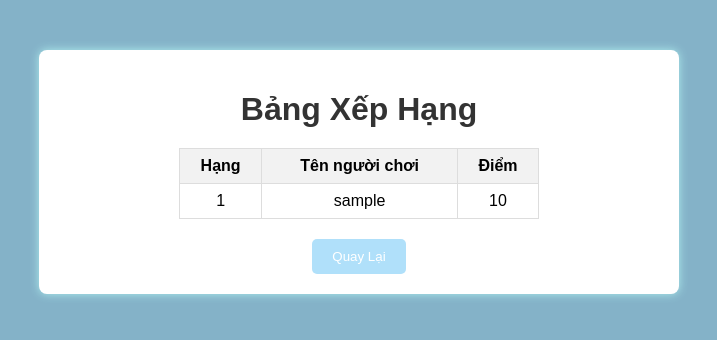
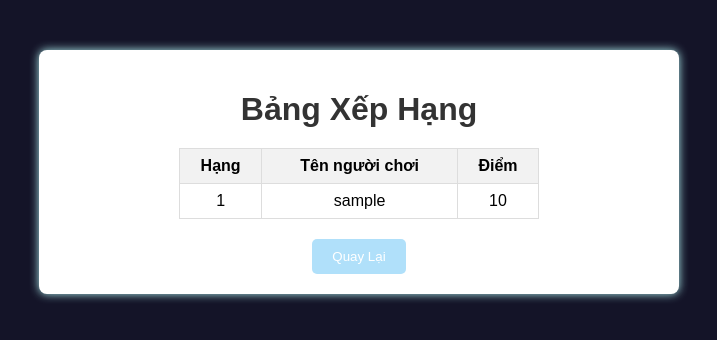
Before and after one commit to tunminh1912/Game2048_flask, a Flask app: page /rank in a window 1280 px wide. Shown: the top 340 px of the page, without its empty margins (281-998 px from the left). Run offline with Flask 3, Linux system fonts and the light colour scheme; tables that the repository leaves empty or names only in its code hold one stand-in row (values such as "Sample post").

Commit message:
firstcommit

```diff
--- a/static/rank_style.css
+++ b/static/rank_style.css
@@ -1,6 +1,6 @@
 body {
     font-family: 'Arial', sans-serif;
-    background-color:rgb(132, 178, 200);
+    background-color:rgb(20, 20, 40);
     margin: 0;
     padding: 0;
 }
```
